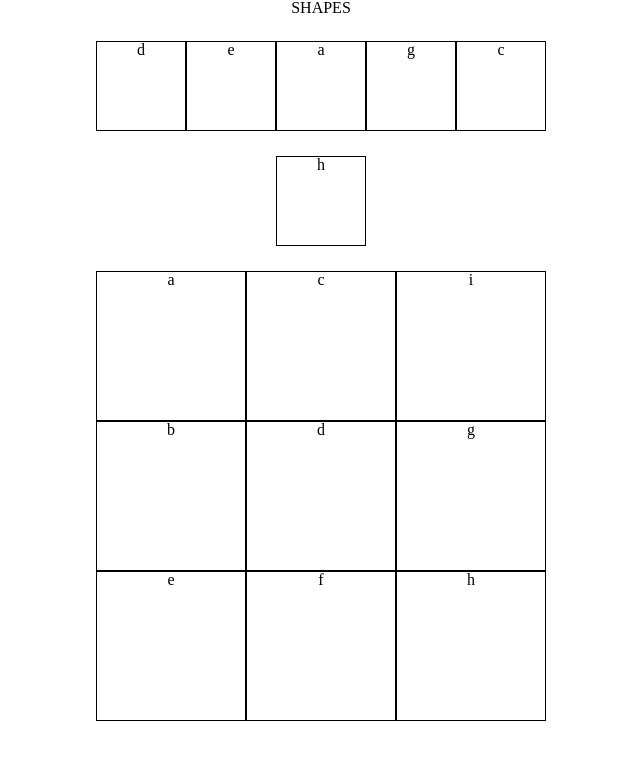
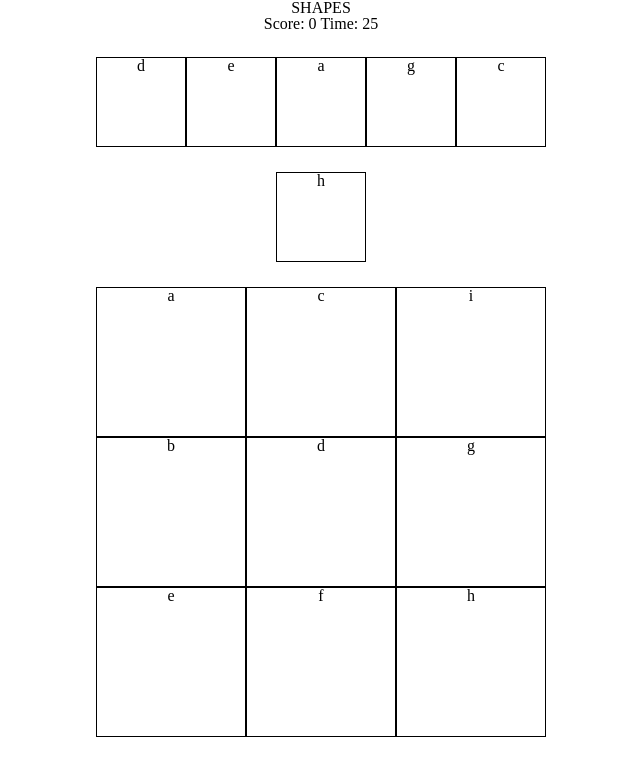
Before and after one commit to benlayer291/wdi-project-4, a plain HTML site: page game-logic/index.html in a window 1280 px wide. Shown: the whole page, without its empty margins (319-959 px from the left). Drawn offline with nearby package versions, Linux system fonts and the light colour scheme.

Commit message:
Added simple timer to the game

```diff
--- a/game-logic/css/style.css
+++ b/game-logic/css/style.css
@@ -3,6 +3,12 @@ body {
   max-width: 960px;
   margin: 0 auto;
   text-align: center;
+}
+
+/*Header styling*/
+
+header ul li {
+  display: inline;
 }
 
 /*Grid styling*/
--- a/game-logic/index.html
+++ b/game-logic/index.html
@@ -10,7 +10,11 @@
 <body>
 
   <header>
-    <h1>SHAPES</h1>
+    <ul>
+      <li><h1>SHAPES</h1></li>
+      <li id='player-score'>Score: 0</li>
+      <li id='timer'>Time: </li>
+    </ul>
   </header>
 
   <main>
--- a/game-logic/js/app.js
+++ b/game-logic/js/app.js
@@ -4,8 +4,10 @@ $(function(){
 })
 
 function initialize(){
+
   setupGameGrid();
   setupPlayerGrid(6);
+  timer();
   $('.game-gridsquare').on('click', playGame)
 }
 
@@ -16,6 +18,7 @@ var gameGridsize = Math.pow(3,2);
 var gameGrid     = [];
 var playerGrid   = [];
 var playerScore  = 0;
+var gameTime     = 30;
 
 function setupGameGrid(){
 
@@ -48,6 +51,20 @@ function setupPlayerGrid(number) {
   return playerGrid;
 }
 
+function timer() {
+  $('#timer').html('Time: '+gameTime);
+  setInterval(timeRemaining, 1000);
+}
+
+function timeRemaining() {
+  if (gameTime > 0) {
+    gameTime--;
+    $('#timer').html('Time: '+ gameTime);
+  } else {
+    gameTime = 30;
+  }
+}
+
 function playGame() {
   var gridsquareSelected = $(this);
   var playerSelected     = $('#player-gridsquare-5');
@@ -55,11 +72,20 @@ function playGame() {
   if (gridsquareSelected.html() === playerSelected.html()) {
     gridsquareSelected.css('background', 'green');
     playerScore++;
+    updateScore(playerScore, 'green');
     playerGrid.pop();
     setupPlayerGrid(1);
   } else {
     gridsquareSelected.css('background', 'red');
     playerScore--;
+    updateScore(playerScore, 'red');
   }
   setTimeout(function(){ gridsquareSelected.css('background', 'none') }, 200);
 }
+
+function updateScore(playerScore, color) {
+  $('#player-score')
+    .html('Score: '+playerScore)
+    .css('color', color)
+  setTimeout(function(){ $('#player-score').css('color', 'black') }, 200)
+}
```
